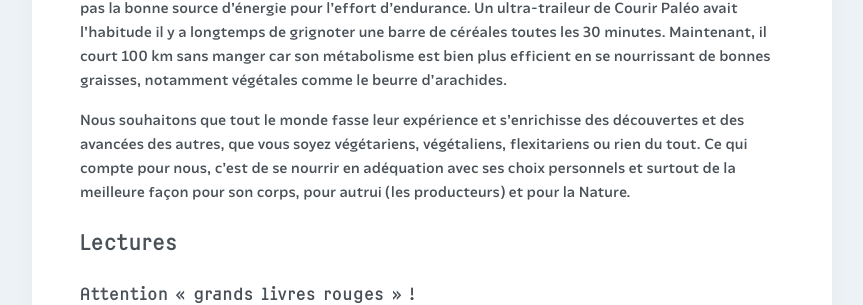
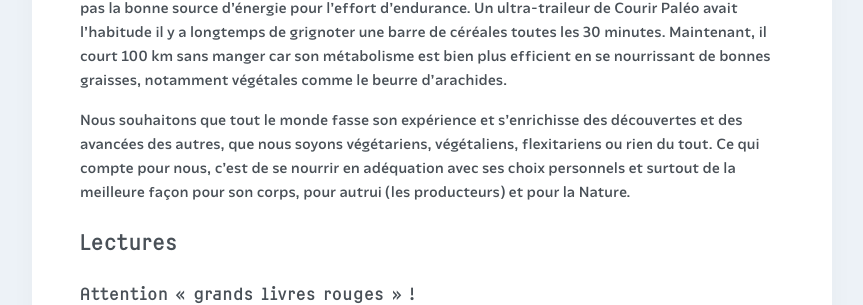
Before and after one commit to courirpaleo/courirpaleo.github.io, a Jekyll site: the page built from _pages/ressources.md, in a window 1280 px wide and 900 px high, scrolled down 4134 px. Shown: the part 151-456 px from the top of the window, without its empty margins (208-1071 px from the left). Built offline with Jekyll 4.4.1, drawn with Linux system fonts in a browser that asks for light colours; some web fonts are replaced.

Commit message:
Update ressources.md

```diff
--- a/_pages/ressources.md
+++ b/_pages/ressources.md
@@ -36,7 +36,7 @@ L'Homme paléolithique, un chasseur-cueilleur endurant, était frugal, forcémen
 
 Donc, sans être un collectif de mangeurs paléo, notre association encourage toutefois la consommation de fruits, de légumes et de bonnes graisses et nous sommes d'accord avec [le mea culpa de Tim Noakes](https://www2.u-trail.com/tim-noakes), qui avoue qu'il s'est trompé pendant des décennies et que les glucides ne sont pas la bonne source d'énergie pour l'effort d'endurance. Un ultra-traileur de Courir&nbsp;Paléo avait l'habitude il y a longtemps de grignoter une barre de céréales toutes les 30&nbsp;minutes. Maintenant, il court 100&nbsp;km sans manger car son métabolisme est bien plus efficient en se nourrissant de bonnes graisses, notamment végétales comme le beurre d'arachides.
 
-Nous souhaitons que tout le monde fasse leur expérience et s'enrichisse des découvertes et des avancées des autres, que vous soyez végétariens, végétaliens, flexitariens ou rien du tout. Ce qui compte pour nous, c'est de se nourrir en adéquation avec ses choix personnels et surtout de la meilleure façon pour son corps, pour autrui (les producteurs) et pour la Nature.
+Nous souhaitons que tout le monde fasse son expérience et s'enrichisse des découvertes et des avancées des autres, que nous soyons végétariens, végétaliens, flexitariens ou rien du tout. Ce qui compte pour nous, c'est de se nourrir en adéquation avec ses choix personnels et surtout de la meilleure façon pour son corps, pour autrui (les producteurs) et pour la Nature.
 
 ## Lectures
 ### Attention «&nbsp;grands livres rouges&nbsp;»&nbsp;!
```
